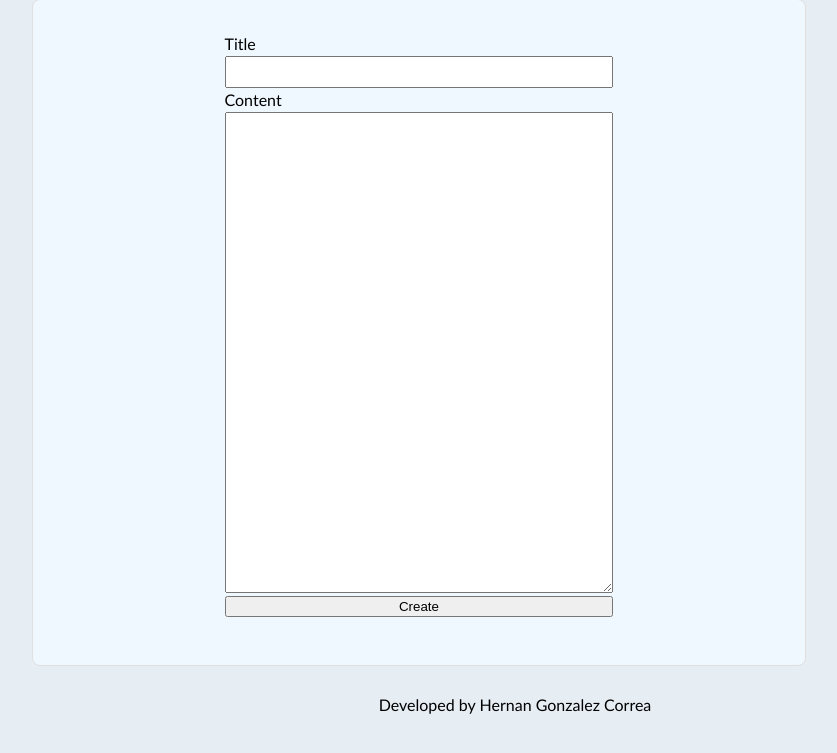
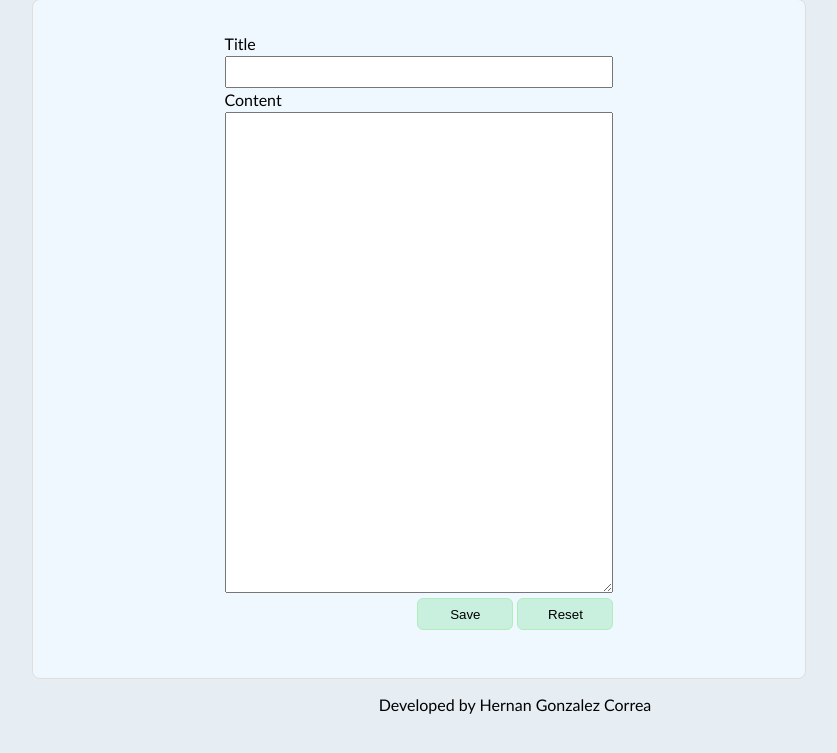
Before and after one commit to HernanGC/SelfBlog, a Django app: template Blog/templates/blog/new.html in a window 1280 px wide. Shown: the part 17-770 px from the top of the page, without its empty margins (125-962 px from the left). Run offline with Django 3.2, Linux system fonts and the light colour scheme; the template is opened without the code that fills it, so the values that code supplies are empty.

Commit message:
UX changes

```diff
--- a/Blog/static/css/index.css
+++ b/Blog/static/css/index.css
@@ -26,9 +26,9 @@ div#container-new, div#container-edit {
     transition: 0.2s;
 }
 .blog-post:hover {
-    transform: scale(1.01);
+    /* transform: scale(1.01); */
     cursor: pointer;
-    box-shadow: 4px 4px 5px #bdc7d0;
+    box-shadow: 4px 4px 5px #ced6de;
 }
 .side-container {
     width: 10%;
@@ -57,3 +57,18 @@ div.sub-container {
     border-radius: 8px;
     background-color: aliceblue;
 }
+button {
+    width: 6rem;
+    height: 2rem;
+    margin: 5px;
+    background-color: #c9f0df;
+    border: 1px solid #b1ecbd;
+    border-radius: 6px;
+}
+button:hover {
+    background-color: #aee6cd;
+    cursor: pointer;
+}
+.buttons-z {
+    align-self: flex-end;
+}
--- a/Blog/templates/blog/edit.html
+++ b/Blog/templates/blog/edit.html
@@ -19,7 +19,10 @@
                     {% endfor %}
                 </select>
             {% endif %}
-            <button type="submit">Save</button>
+            <div class="buttons-z">
+                <button type="submit">Save</button>
+                <button type="reset" value="reset">Reset</button>
+            </div>
         </form>
     {% endif %}
 </div>
--- a/Blog/templates/blog/new.html
+++ b/Blog/templates/blog/new.html
@@ -19,7 +19,10 @@
                     {% endfor %}
                 </select>
             {% endif %}
-        <button type="submit">Create</button>
+        <div class="buttons-z">
+                <button type="submit">Save</button>
+                <button type="reset" value="reset">Reset</button>
+            </div>
     </form>
 </div>
 {% endblock %}
```
